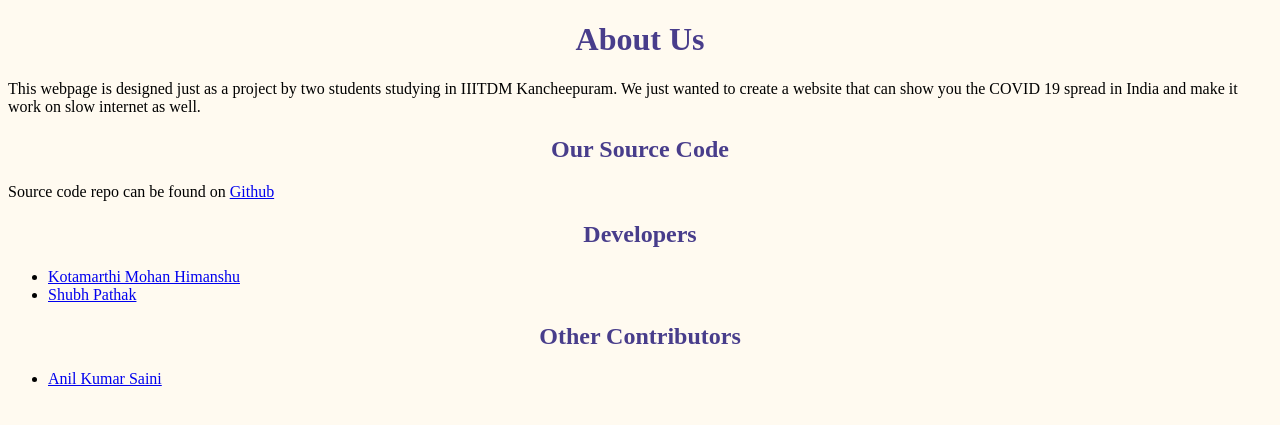
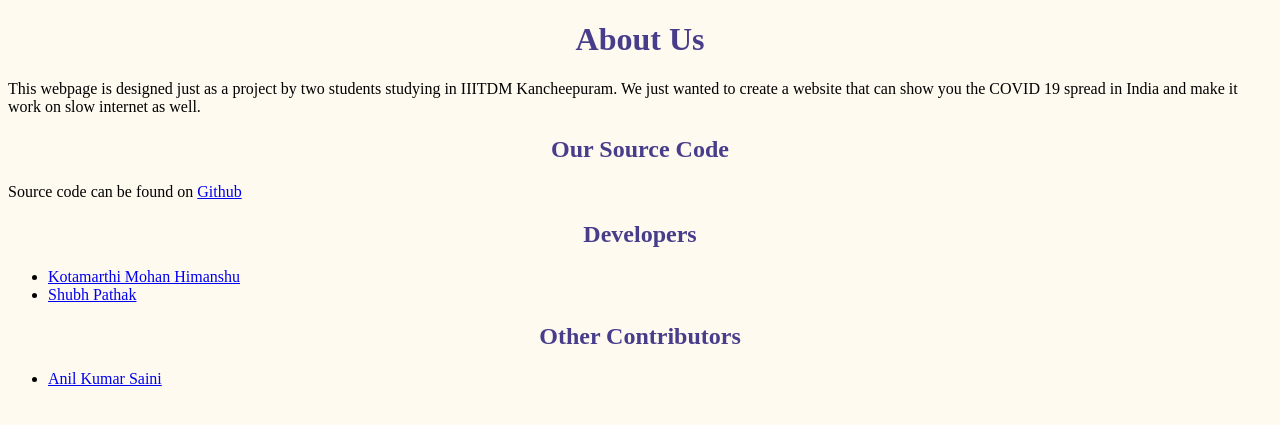
Before and after one commit to anonshubh/covid19-india, a Django app: page /about/ in a window 1280 px wide. Shown: the top 425 px of the page. Run offline with Django 3.2, Linux system fonts and the light colour scheme.

Commit message:
Update About Section

```diff
--- a/templates/about.html
+++ b/templates/about.html
@@ -8,7 +8,7 @@
 <p>This webpage is designed just as a project by two students studying in IIITDM Kancheepuram. We just wanted to create
     a website that can show you the COVID 19 spread in India and make it work on slow internet as well.</p>
 <h2>Our Source Code</h2>
-<p>Source code repo can be found on <a target="_blank" href='https://github.com/anonshubh/covid19-india'>Github</a></p>
+<p>Source code can be found on <a target="_blank" href='https://github.com/anonshubh/covid19-india'>Github</a></p>
 <h2>Developers</h2>
 <ul>
     <li><a target="_blank" href="https://github.com/TheOxFromOutOfTheBox">Kotamarthi Mohan Himanshu</a></li>
```
